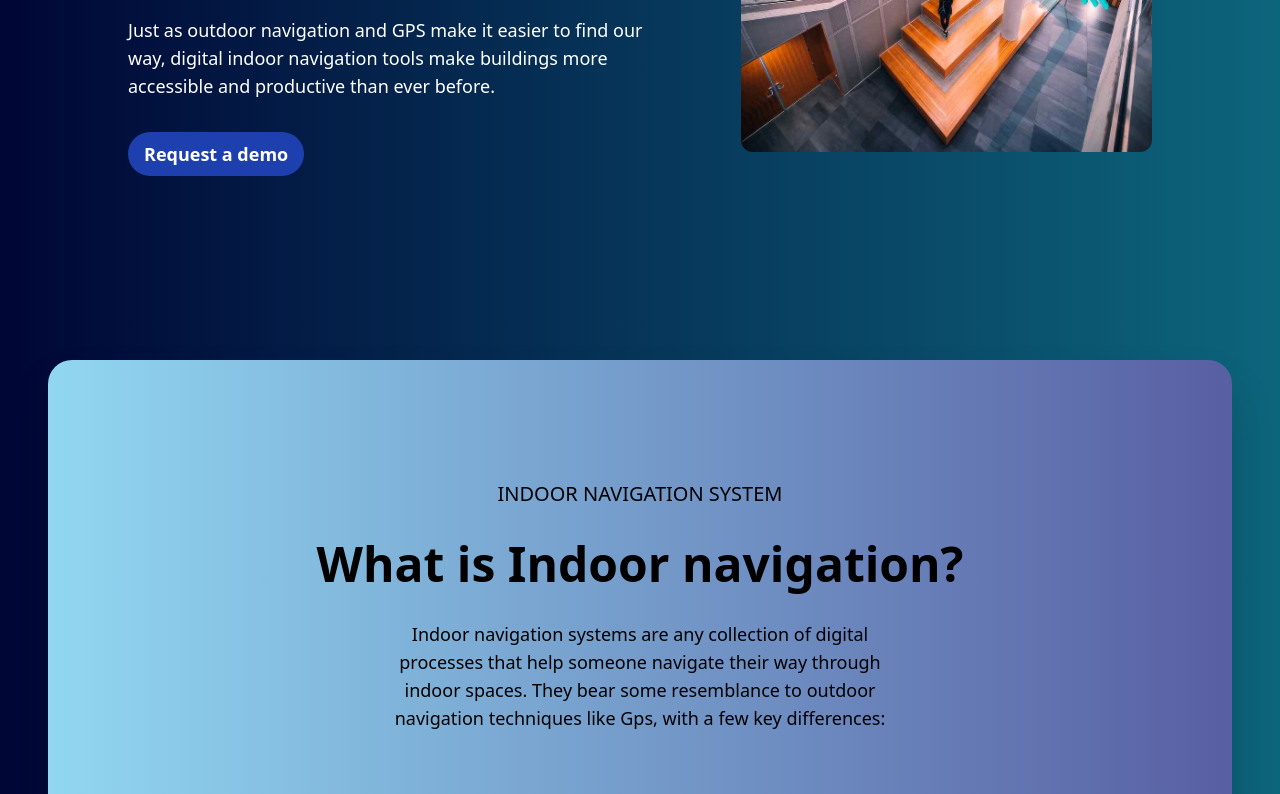
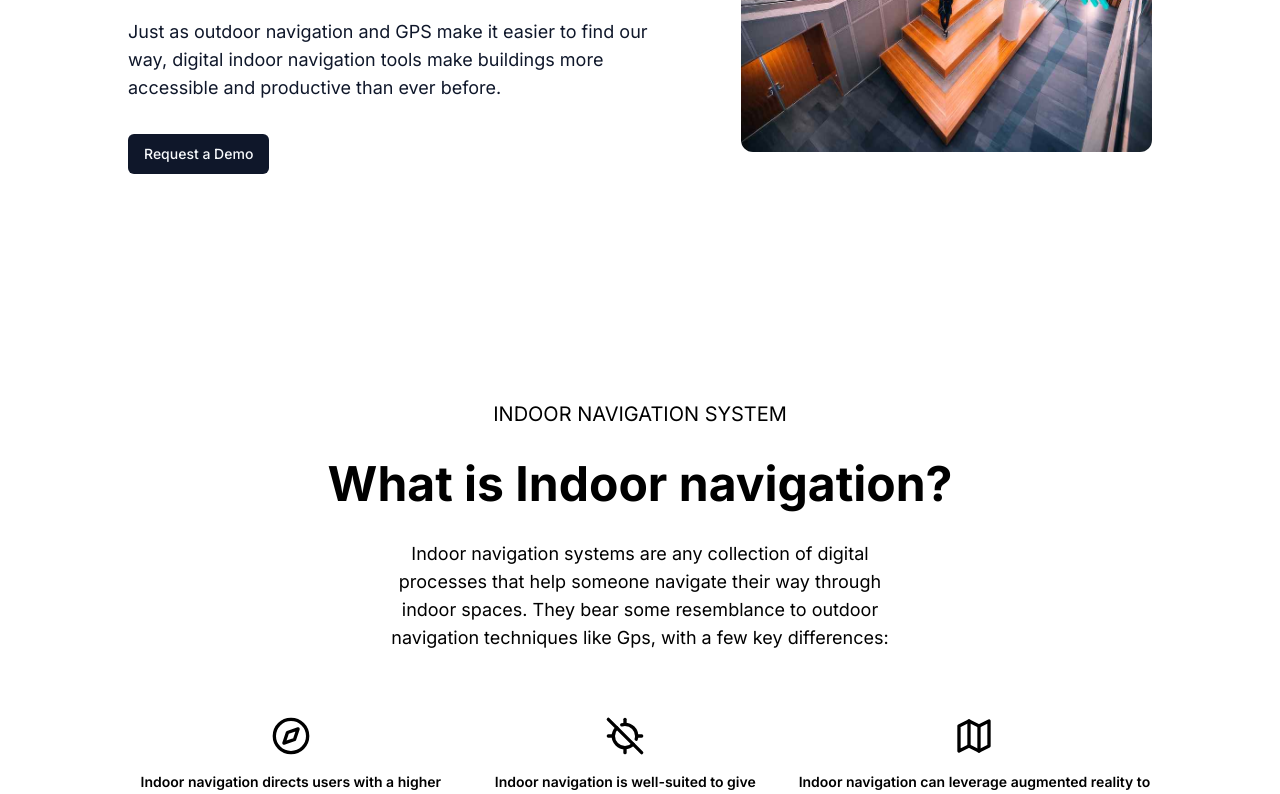
Before and after one commit to compile-run-Ali/fyp-landing, a Next.js app: page / in a window 1280 px wide. Shown: the part 440-1234 px from the top of the page. Built offline with nearby package versions, Linux system fonts and the light colour scheme.

Commit message:
color changes

```diff
--- a/package.json
+++ b/package.json
@@ -18,6 +18,7 @@
     "@types/react": "18.2.15",
     "@types/react-dom": "18.2.7",
     "autoprefixer": "10.4.14",
+    "class-variance-authority": "^0.7.0",
     "clsx": "^2.0.0",
     "eslint": "8.45.0",
     "eslint-config-next": "13.4.12",
--- a/src/app/globals.css
+++ b/src/app/globals.css
@@ -76,6 +76,6 @@
   }
   body {
   overflow-x: hidden;
-    @apply bg-background text-foreground text-white;
+    @apply bg-background text-foreground ;
   }
 }
--- a/src/app/layout.tsx
+++ b/src/app/layout.tsx
@@ -17,7 +17,7 @@
 }) {
   return (
     <html lang="en">
-      <body className={inter.className + "bg-black bg-gradient-to-r  from-[#000636] to-[#0d657c] mx-32"}>
+      <body className={inter.className + " mx-32"}>
         {children}</body>
     </html>
   )
--- a/src/app/page.tsx
+++ b/src/app/page.tsx
@@ -1,6 +1,8 @@
 import FAQ from '@/components/FAQ'
 import Info from '@/components/Info'
 import Intro from '@/components/Intro'
+import Uses from '@/components/Uses'
+import { Layout } from 'lucide-react'
 import Image from 'next/image'
 
 export default function Home() {
@@ -8,7 +10,9 @@
     <>
     <Intro/>
     <Info/>
+<Uses/>
     <FAQ/>
+
     </>
   )
 }
--- a/src/components/FAQ.tsx
+++ b/src/components/FAQ.tsx
@@ -8,7 +8,7 @@
 export default function FAQ() {
   return (
     <div className='h-screen w-full '>
-      <h1 className="text-white text-center text-8xl mb-10">FAQ</h1>
+      <h1 className=" text-center text-8xl mb-10">FAQ</h1>
 <div className="mx-32 flex flex-row items-center ">
       <Accordian />
 </div>
--- a/src/components/Info.tsx
+++ b/src/components/Info.tsx
@@ -5,7 +5,7 @@
 
 const Info = (props: Props) => {
   return (
-    <div className='bg-gradient-to-r from from-[#91d7f1] to-[#585fa3] rounded-3xl  text-black shadow-2xl  mb-20 py-20 -mx-20  px-20'>
+    <div className=' rounded-3xl  text-black mb-40'>
       <div className='flex flex-col items-center space-y-10 pt-10'>
         <div className='flex flex-col items-center space-y-8'>
           <p className='text-xl'>INDOOR NAVIGATION SYSTEM</p>
@@ -20,21 +20,21 @@
         </div>
         <div className='flex flex-row justify-center space-x-10 pt-6 font-semibold text-center text-sm'>
           <div className='flex flex-col items-center space-y-4'>
-              <Compass size={40} color='yellow' />
+              <Compass size={40}  />
             <span>
               Indoor navigation directs users with a higher degree of precision,
               accounting for building height and individual rooms.
             </span>
           </div>
           <div className='flex flex-col items-center space-y-4 '>
-            <LocateOff size={40} color='yellow' />
+            <LocateOff size={40} />
             <span>
             Indoor navigation is well-suited to give directions where GPS
             signals are not readily accessible.
             </span>
           </div>
           <div className='flex flex-col items-center space-y-4'>
-            <Map size={40} color='yellow' />
+            <Map size={40} />
             <span>
             Indoor navigation can leverage augmented reality to give precise,
             real-world directions without relying on a traditional map view.
--- a/src/components/Intro.tsx
+++ b/src/components/Intro.tsx
@@ -1,6 +1,8 @@
 import Image from "next/image";
 import React from "react";
 import NavBar from "./NavBar";
+
+import { Button } from "@/components/ui/button"
 
 type Props = {};
 
@@ -16,8 +18,8 @@
           digital indoor navigation tools make buildings more accessible and
           productive than ever before.
         </p>{" "}
-        <button className="bg-blue-800 rounded-full text-lg font-semibold px-4 py-2 hover:brightness-75
-        ">Request a demo</button>
+     <Button variant="default">Request a Demo</Button>
+
       </div>
       <div className=" relative "><Image alt="indoor navigation"className="rounded-xl hover:brightness-90" width={460} height={450}  src="/images/indoor-navigation-intro.jpg"/></div>
 </div>
--- /dev/null
+++ b/src/components/Uses.tsx
@@ -0,0 +1,17 @@
+import React from 'react'
+
+type Props = {}
+
+const Uses = (props: Props) => {
+  return (
+    <div className='flex flex-row'>
+        <div>
+            <h1>Indoor Navigation Market</h1>
+
+        </div>
+        <div></div>
+    </div>
+  )
+}
+
+export default Uses
--- /dev/null
+++ b/src/components/ui/button.tsx
@@ -0,0 +1,56 @@
+import * as React from "react"
+import { Slot } from "@radix-ui/react-slot"
+import { cva, type VariantProps } from "class-variance-authority"
+
+import { cn } from "@/lib/utils"
+
+const buttonVariants = cva(
+  "inline-flex items-center justify-center rounded-md text-sm font-medium ring-offset-background transition-colors focus-visible:outline-none focus-visible:ring-2 focus-visible:ring-ring focus-visible:ring-offset-2 disabled:pointer-events-none disabled:opacity-50",
+  {
+    variants: {
+      variant: {
+        default: "bg-primary text-primary-foreground hover:bg-primary/90",
+        destructive:
+          "bg-destructive text-destructive-foreground hover:bg-destructive/90",
+        outline:
+          "border border-input bg-background hover:bg-accent hover:text-accent-foreground",
+        secondary:
+          "bg-secondary text-secondary-foreground hover:bg-secondary/80",
+        ghost: "hover:bg-accent hover:text-accent-foreground",
+        link: "text-primary underline-offset-4 hover:underline",
+      },
+      size: {
+        default: "h-10 px-4 py-2",
+        sm: "h-9 rounded-md px-3",
+        lg: "h-11 rounded-md px-8",
+        icon: "h-10 w-10",
+      },
+    },
+    defaultVariants: {
+      variant: "default",
+      size: "default",
+    },
+  }
+)
+
+export interface ButtonProps
+  extends React.ButtonHTMLAttributes<HTMLButtonElement>,
+    VariantProps<typeof buttonVariants> {
+  asChild?: boolean
+}
+
+const Button = React.forwardRef<HTMLButtonElement, ButtonProps>(
+  ({ className, variant, size, asChild = false, ...props }, ref) => {
+    const Comp = asChild ? Slot : "button"
+    return (
+      <Comp
+        className={cn(buttonVariants({ variant, size, className }))}
+        ref={ref}
+        {...props}
+      />
+    )
+  }
+)
+Button.displayName = "Button"
+
+export { Button, buttonVariants }
```
Also changed, not shown: 1 other file (tests, documents, lock files or other folders).
